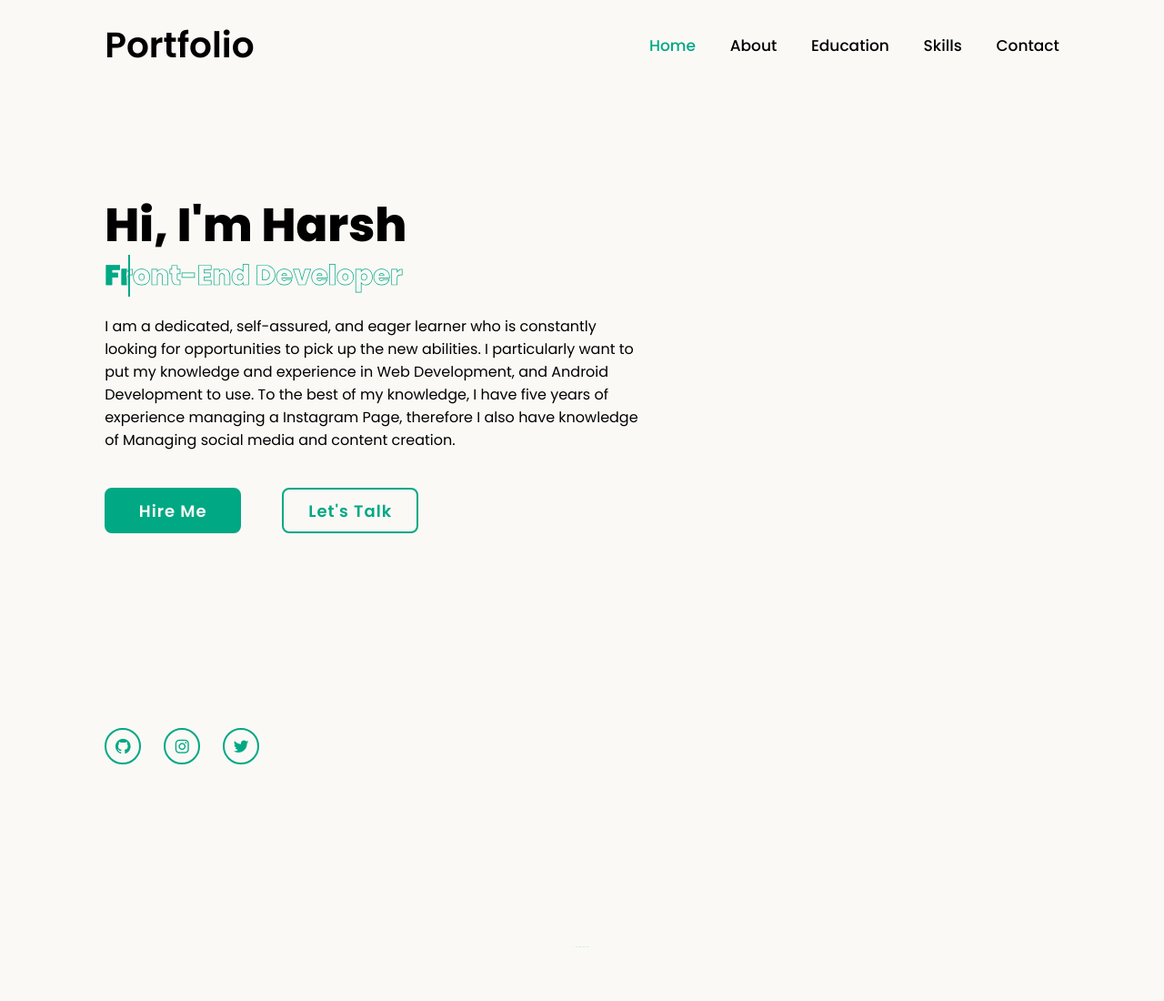
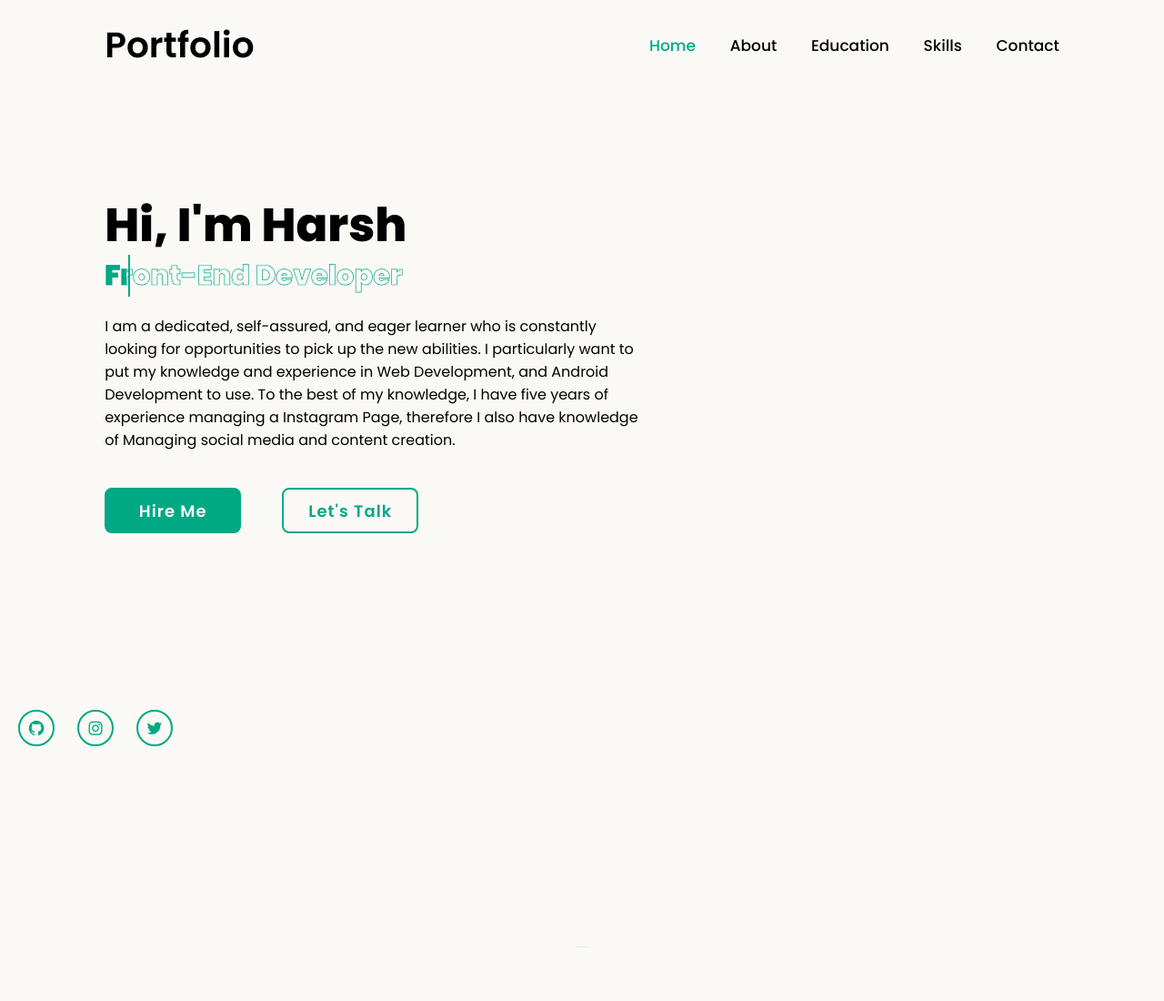
Before and after one commit to arreharsh/portfolio, a plain HTML site: page index.html in a window 1280 px wide. Shown: the top 1100 px of the page at 91% size. Drawn offline with nearby package versions, Linux system fonts and the light colour scheme.

Commit message:
Update style.css

```diff
--- a/style.css
+++ b/style.css
@@ -215,11 +215,12 @@ section {
 
 .home-sci {
     position: absolute;
-    bottom: -4rem;
+    bottom: -2rem;
     width: 170px;
     display: flex;
     justify-content: space-between;
     top: auto;
+    left: 2rem
 }
 
 .home-sci a {
```
